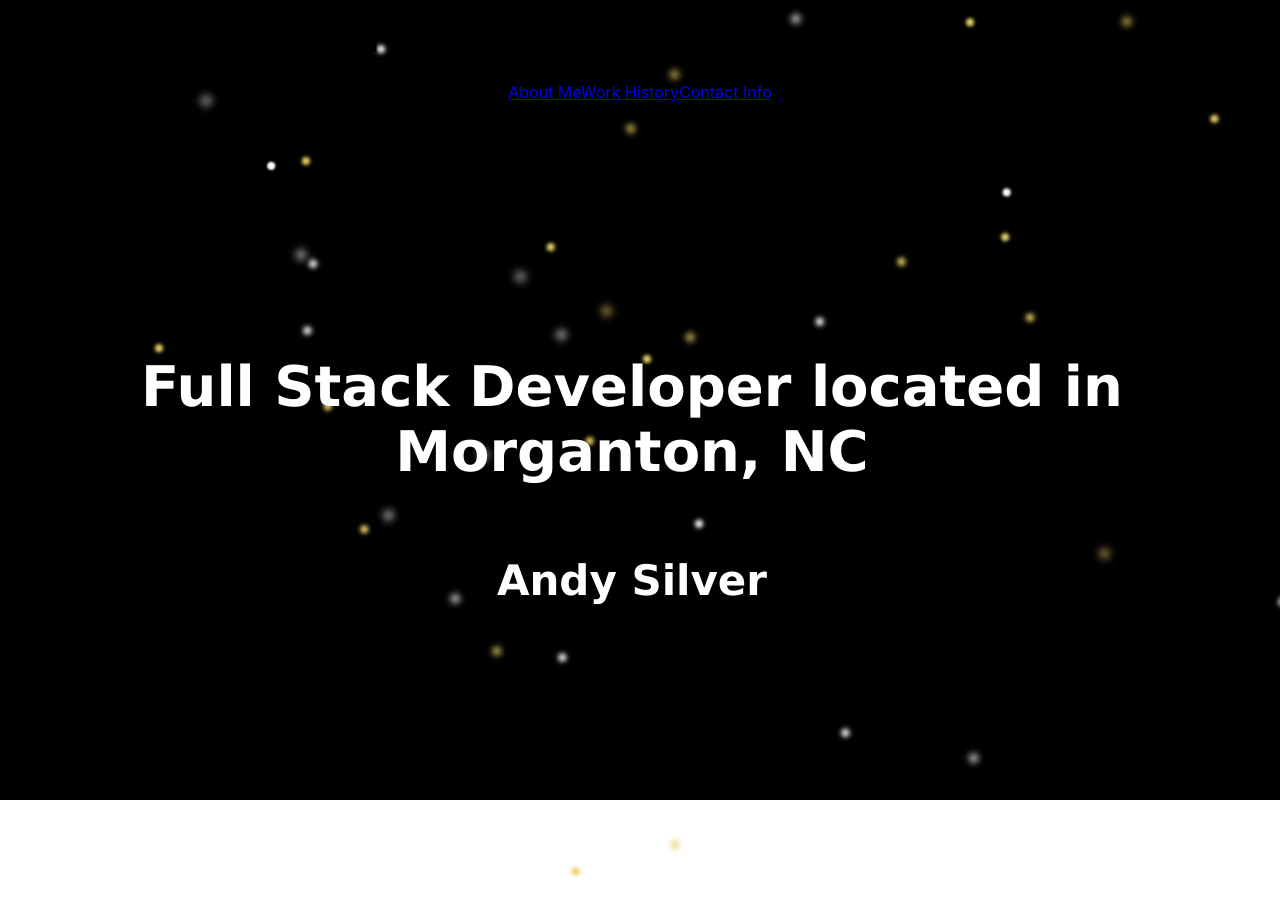
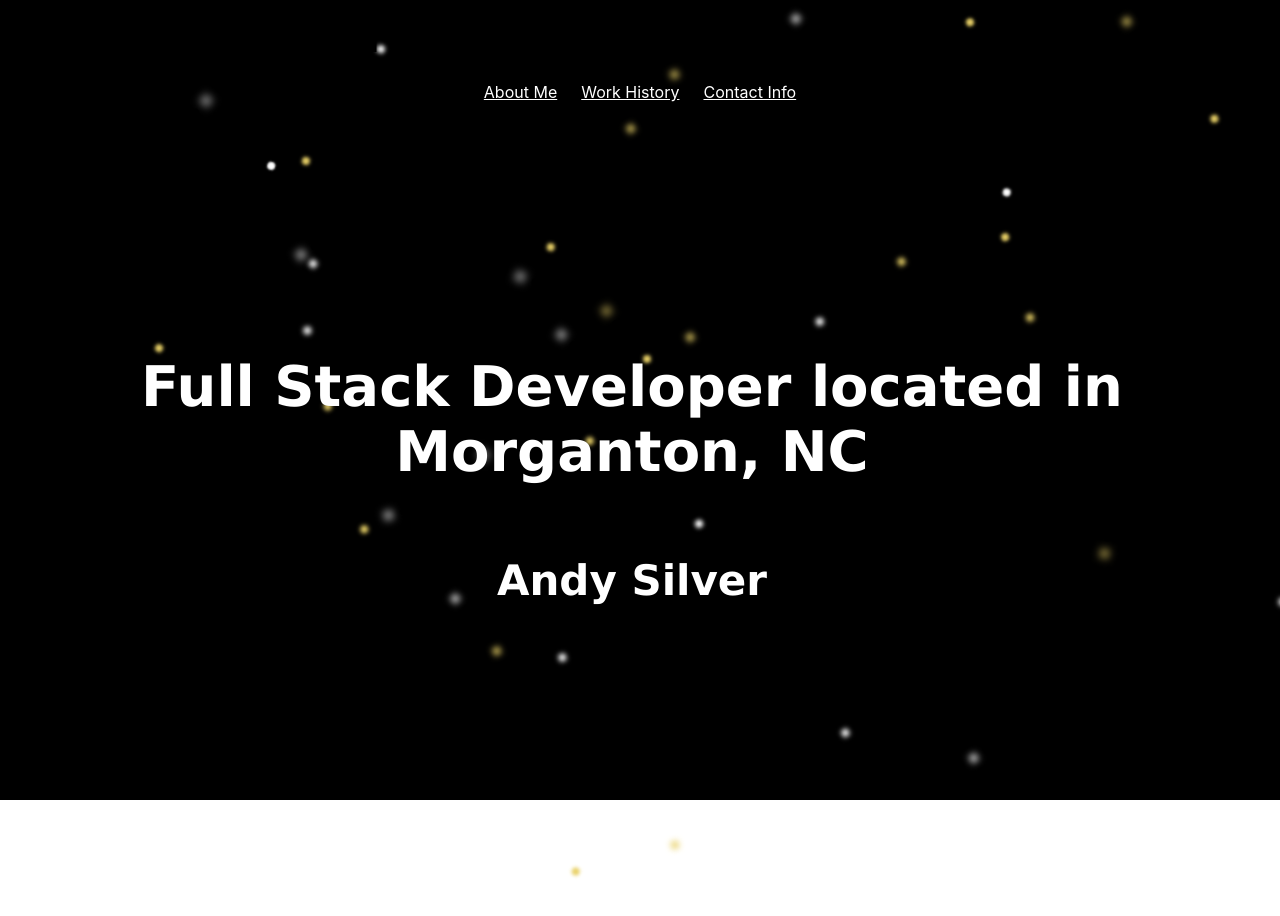
Before and after one commit to 13Smat/MySite, a React (Create React App) app: page / in a window 1280 px wide. Shown: the top 916 px of the page. Built offline with nearby package versions, Linux system fonts and the light colour scheme.

Commit message:
Add some styles to nav

```diff
--- a/src/App.css
+++ b/src/App.css
@@ -39,6 +39,12 @@ section {
 
 section a {
   color: #aaaaaa;
+}
+
+.Nav-item{
+  padding: .75em;
+  color: white;
+  font-size: 1em;
 }
 
 .App-footer {
--- a/src/App.js
+++ b/src/App.js
@@ -13,9 +13,9 @@ function App() {
             return <span></span>;
           })}
       </div>
-      <AnchorLink href="#About_Me">About Me</AnchorLink>
-      <AnchorLink href="#Recent_Work">Work History</AnchorLink>
-      <AnchorLink href="#Contact_Info">Contact Info</AnchorLink>
+      <AnchorLink href="#About_Me" className="Nav-item">About Me</AnchorLink>
+      <AnchorLink href="#Recent_Work" className="Nav-item">Work History</AnchorLink>
+      <AnchorLink href="#Contact_Info" className="Nav-item">Contact Info</AnchorLink>
       <header className="App-header">
         <h1>Full Stack Developer located in Morganton, NC</h1>
         <h2>Andy Silver</h2>
```
